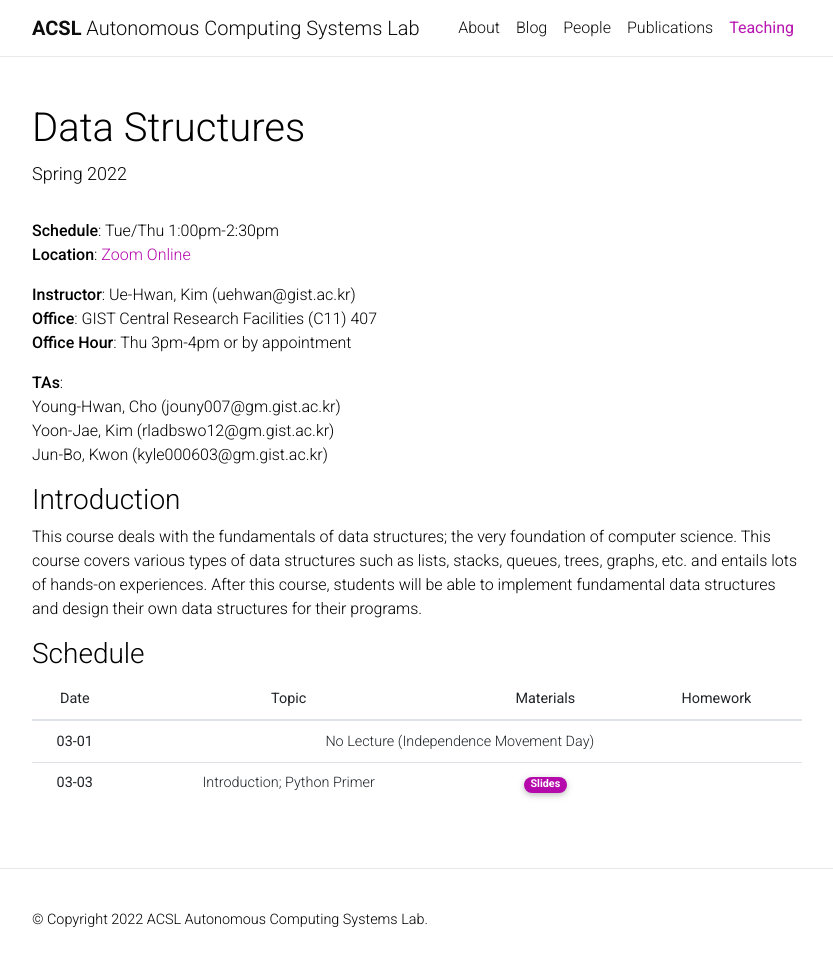
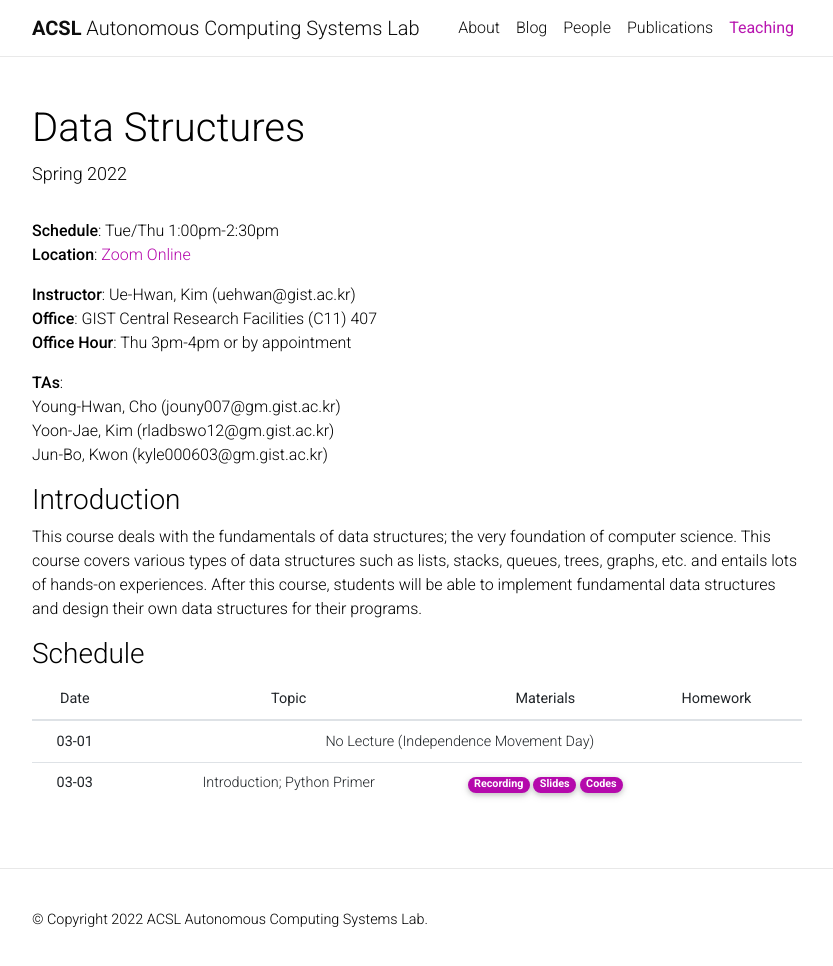
Before and after one commit to Uehwan/Uehwan.github.io, a Jekyll site: the page built from _teaching/datastruct22sp.md, in a window 1280 px wide and 970 px high. Shown: the top 966 px of the window, without its empty margins (223-1056 px from the left). Built offline with Jekyll 4.4.1, drawn with Linux system fonts in a browser that asks for light colours; nearby versions of some CDN libraries; comment, search, counter and statistics services are not loaded; a style sheet for code colours, icons or effects is not loaded.

Commit message:
[ds22sp] Mar 3 materials updated

```diff
--- a/_teaching/datastruct22sp.md
+++ b/_teaching/datastruct22sp.md
@@ -39,7 +39,7 @@
     <tr>
       <th scope="row">03-03</th>
       <td>Introduction; Python Primer</td>
-      <td><!-- a href="#" class="badge badge-pill" style="background-color:#B509AC;">Recording</a--> <a href="https://docs.google.com/presentation/d/1_nuOhfVCSSdcMS-wBWcivS-SGECf1JKBZx-xbSnM0ns/edit?usp=sharing" target="_blank" class="badge badge-pill" style="background-color:#B509AC;">Slides</a> <!--a href="#" class="badge badge-pill" style="background-color:#B509AC;">Codes</a--></td>
+      <td><a href="https://youtu.be/K1wwNImSDAw" target="_blank" class="badge badge-pill" style="background-color:#B509AC;">Recording</a> <a href="https://docs.google.com/presentation/d/1_nuOhfVCSSdcMS-wBWcivS-SGECf1JKBZx-xbSnM0ns/edit?usp=sharing" target="_blank" class="badge badge-pill" style="background-color:#B509AC;">Slides</a> <a href="https://colab.research.google.com/drive/1AMq6fl3TTrTpZYB2VZhKDF0ibQliDQzY?usp=sharing" target="_blank" class="badge badge-pill" style="background-color:#B509AC;">Codes</a></td>
       <td><!--a href="#" class="badge badge-pill" style="background-color:#B509AC;">Homework</a--></td>
     </tr>
   </tbody>
```
